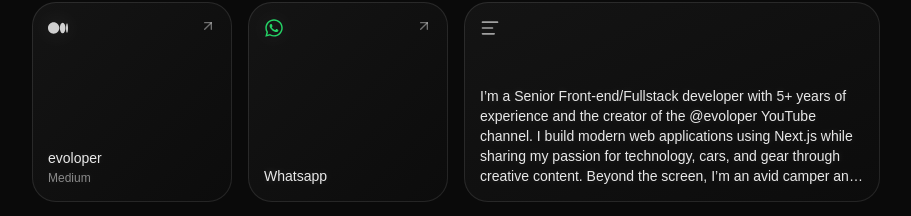
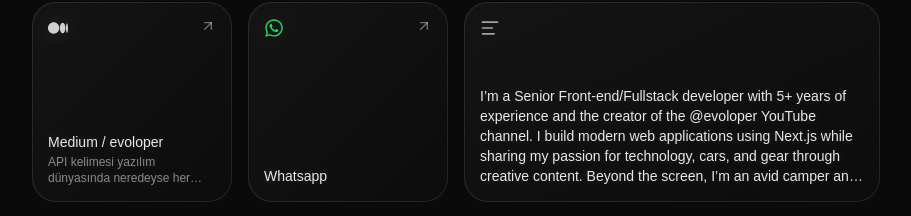
Before and after one commit to evrenuzuntas/evrenuzuntas.com, a Next.js app: page / in a window 1280 px wide. Shown: the part 840-1056 px from the top of the page, without its empty margins (184-1095 px from the left). Built offline with nearby package versions, Linux system fonts and the light colour scheme; grey boxes are pictures that could not be loaded.

Commit message:
Add Bottom section to Home page and introduce new BOTTOM_ITEMS
- Added a new section to the Home page for displaying bottom items.
- Introduced BOTTOM_ITEMS constant with a new item featuring an image and link.
- Updated the import statements in page.tsx to include BOTTOM_ITEMS for rendering.

```diff
--- a/src/app/page.tsx
+++ b/src/app/page.tsx
@@ -4,7 +4,7 @@ import { useState, useCallback } from "react";
 import { HeroSection } from "@/components/HeroSection";
 import { BentoBox } from "@/components/BentoBox";
 import { BentoCard } from "@/components/BentoCard";
-import { BENTO_ITEMS, SOFTWARE_ITEMS, YOUTUBE_ITEMS } from "@/constants/bentoItems";
+import { BENTO_ITEMS, BOTTOM_ITEMS, SOFTWARE_ITEMS, YOUTUBE_ITEMS } from "@/constants/bentoItems";
 import { FaCode, FaYoutube } from "react-icons/fa6";
 import { ScrollToTop } from "@/components/ScrollToTop";
 import { Footer } from "@/components/Footer";
@@ -44,7 +44,7 @@ export default function Home() {
             <BentoBox key={item.id} spanX={item.spanX} spanY={item.spanY} href={item.link}>
               <BentoCard {...item} />
             </BentoBox>
-          )
+          ),
         )}
       </div>
 
@@ -81,6 +81,19 @@ export default function Home() {
           </BentoBox>
         ))}
       </div>
+      {/* Bottom Part */}
+      <div id="bottom_part" className="flex items-center gap-4 my-10 max-w-[832px] mx-auto scroll-mt-6">
+        <div className="flex-1 h-px bg-gradient-to-r from-transparent via-white/20 to-white/20" />
+        <div className="flex-1 h-px bg-gradient-to-l from-transparent via-white/20 to-white/20" />
+      </div>
+
+      <div className="grid grid-cols-[repeat(2,minmax(0,200px))] tablet:grid-cols-[repeat(4,minmax(0,200px))] gap-4 justify-center desktop:auto-rows-[200px]">
+        {BOTTOM_ITEMS.map((item) => (
+          <BentoBox key={item.id} spanX={item.spanX} spanY={item.spanY} href={item.link}>
+            <BentoCard {...item} />
+          </BentoBox>
+        ))}
+      </div>
       <Footer />
       <ScrollToTop />
     </main>
--- a/src/constants/bentoItems.ts
+++ b/src/constants/bentoItems.ts
@@ -117,8 +117,8 @@ export const BENTO_ITEMS: BentoItemData[] = [
     id: "Medium",
     icon: "medium",
     link: "https://medium.com/@evoloper",
-    label: "evoloper",
-    sublabel: "Medium",
+    label: "Medium / evoloper",
+    sublabel: "API kelimesi yazılım dünyasında neredeyse her yerde karşımıza çıkıyor. Ama ilginç olan şu: Herkes API diyor ama herkes aynı şeyi anlamıyor.",
   },
   {
     id: "Whatsapp",
@@ -347,3 +347,15 @@ export const SOFTWARE_ITEMS: BentoItemData[] = [
     label: "GitHub",
   },
 ];
+
+export const BOTTOM_ITEMS: BentoItemData[] = [
+  {
+    id: "reklam",
+    icon: "text",
+    stat: "#reklam",
+    label: "Aura Lüks ",
+    sublabel: "Trendyol",
+    image: "/bottom/aura_luks.png",
+    link: "https://www.trendyol.com/magaza/aura-luks-m-1228918?sst=0&channelId=1&event=0",
+  },
+];
```
Also changed, not shown: public/bottom/aura_luks.png (added).
